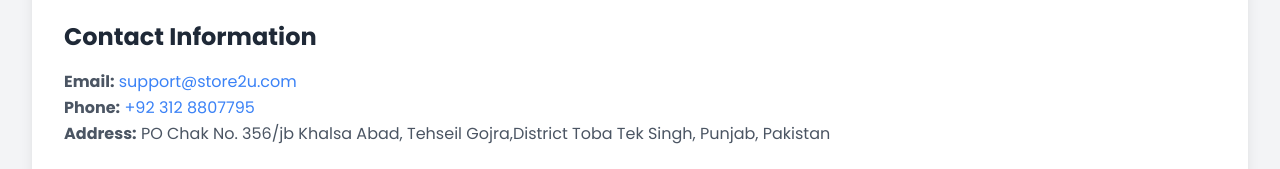
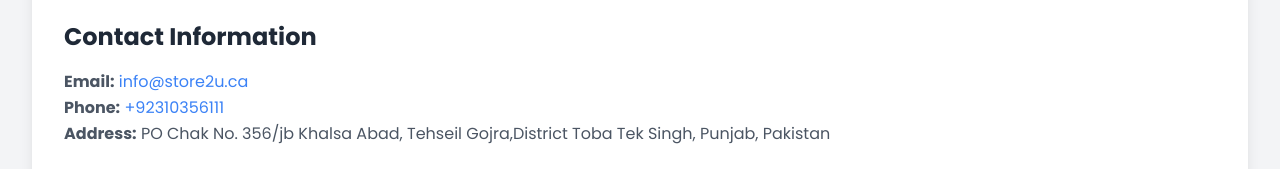
Before and after one commit to abdulrafy707/store2u.ca, a Next.js app: page /customer/pages/contactus in a window 1280 px wide. Shown: the part 372-541 px from the top of the page. Built offline with nearby package versions, Linux system fonts and the light colour scheme; no server answers; the database is empty.

Commit message:
first commit

```diff
--- a/src/app/customer/pages/contactus/page.js
+++ b/src/app/customer/pages/contactus/page.js
@@ -63,8 +63,8 @@ const Contact = () => {
             <section className="mb-8">
               <h2 className="text-2xl font-semibold text-gray-800 mb-4">Contact Information</h2>
               <p className="text-gray-600 leading-relaxed mb-4">
-                <strong>Email:</strong> <a href="mailto:support@store2u.com" className="text-blue-500 hover:underline">support@store2u.com</a><br />
-                <strong>Phone:</strong> <a href="tel:+923128807795" className="text-blue-500 hover:underline">+92 312 8807795</a><br />
+                <strong>Email:</strong> <a href="mailto:support@store2u.com" className="text-blue-500 hover:underline">info@store2u.ca</a><br />
+                <strong>Phone:</strong> <a href="tel:+923128807795" className="text-blue-500 hover:underline">+92310356111</a><br />
                 <strong>Address:</strong> PO Chak No. 356/jb Khalsa Abad, Tehseil Gojra,District Toba Tek Singh, Punjab, Pakistan
               </p>
             </section>
```
